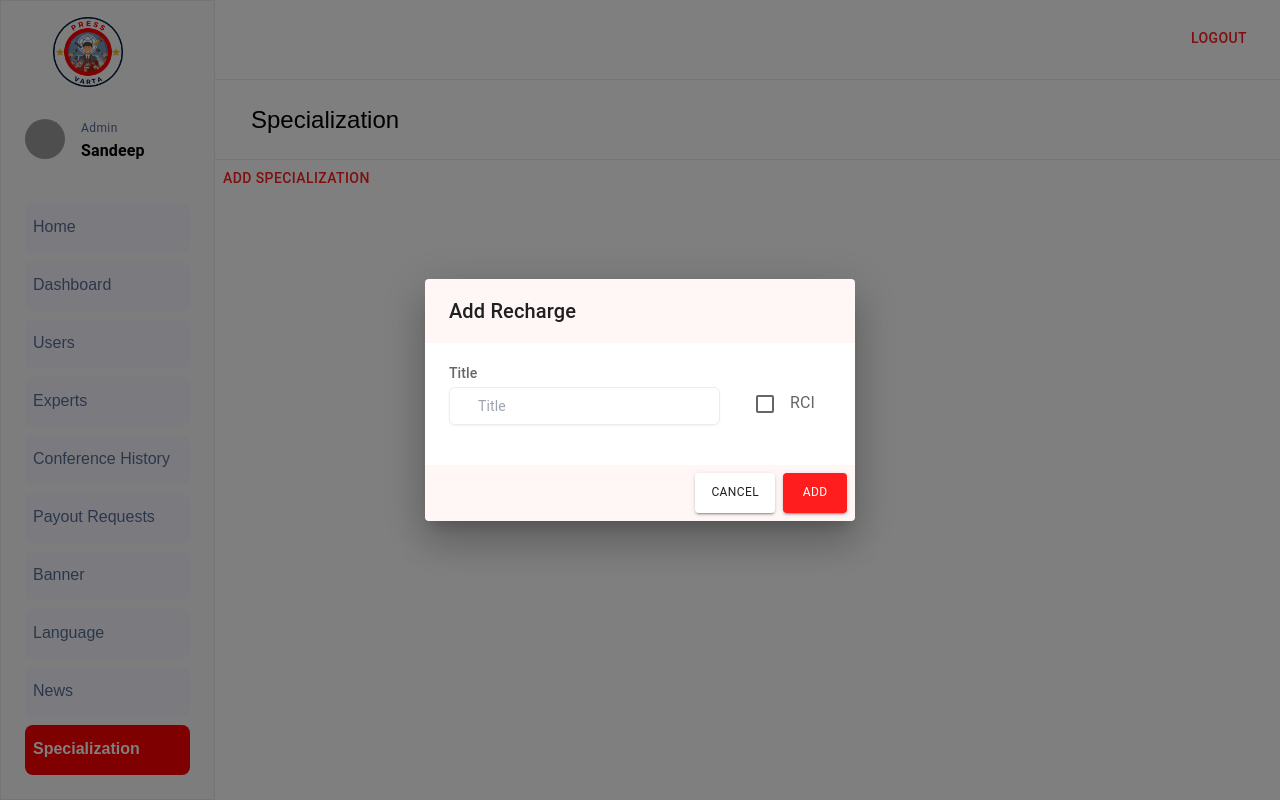
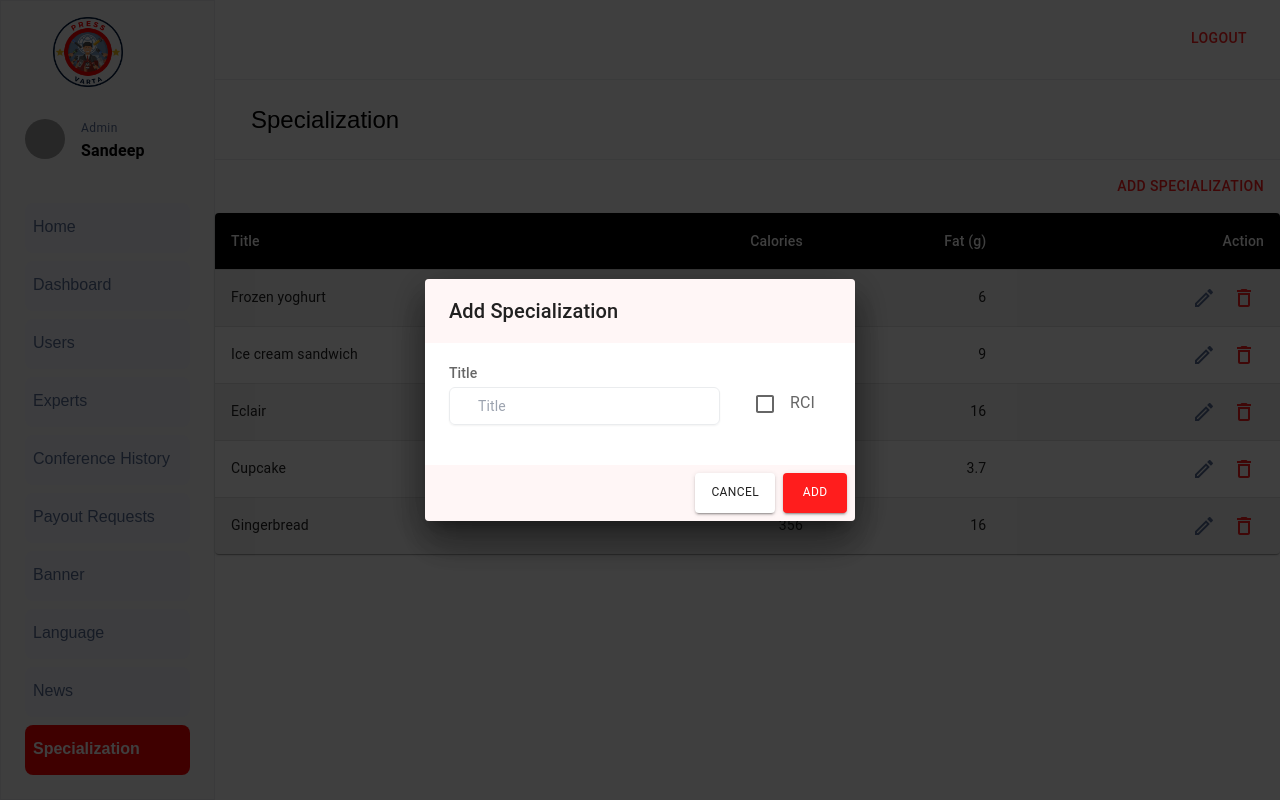
Before and after one commit to sandeepchakradhar/Adminastro, a React (Create React App) app: page /Dashboard/Specialization in a window 1280 px wide. Both pictures are taken after a click on the button "ADD SPECIALIZATION". Built offline with nearby package versions, Linux system fonts and the light colour scheme; grey boxes are pictures that could not be loaded.

Commit message:
specialization modified
specialization modified

```diff
--- a/src/components/Form2.js
+++ b/src/components/Form2.js
@@ -39,13 +39,35 @@ const Form2 = () => {
 
   const [form2] = useFormMutation();
 
-  const onSubmit = async ({ FathersName, ReportingTypes }) => {
+  const onSubmit = async ({
+    fathersName,
+    reporter,
+    experienceDay,
+    formOf,
+    experienceMonth,
+    experienceYear,
+    permanentAddress,
+    panImg,
+    adharImg,
+    panNumber,
+    adharNumber,
+    nationality,
+    currentAddress,
+    BankHolderName,
+    AccountNumber,
+    ReferenceContact,
+    IFSC,
+    profession,
+    UPI,
+    RNI,
+    paperType,
+    language,
+    category,
+    ownerOf,
+  }) => {
     let data = new FormData();
-    data.append("FathersName", FathersName);
-    data.append("ReportingTypes", ReportingTypes);
-    data.append("FathersName", FathersName);
-    data.append("FathersName", FathersName);
-    data.append("FathersName", FathersName);
+    data.append("fathersName", fathersName);
+
 
     // if (pimage && dateOfBirth) {
     //   const res = await register1(data);
@@ -84,7 +106,7 @@ const Form2 = () => {
                   type="text"
                   className="block py-2 text-sm  rounded-md border border-secondary pl-1 pr-1  focus:border-indigo-500 focus:ring-indigo-500 sm:text-sm"
                   placeholder="Father's Name"
-                  {...register("FathersName")}
+                  {...register("fathersName")}
                 />
               </div>
             </div>
--- a/src/pages/Specialization.js
+++ b/src/pages/Specialization.js
@@ -1,10 +1,74 @@
-import { Button } from "@mui/material";
+import { Box, Button, Dialog } from "@mui/material";
 import React from "react";
 import AddSpecializationDialog from "../components/AddSpecializationDialog";
 import HeaderTwo from "../components/HeaderTwo";
+import EditOutlinedIcon from '@mui/icons-material/EditOutlined';
+import DeleteOutlineIcon from "@mui/icons-material/DeleteOutline";
+
+//  for table
+import { styled } from "@mui/material/styles";
+import Table from "@mui/material/Table";
+import TableBody from "@mui/material/TableBody";
+import TableCell, { tableCellClasses } from "@mui/material/TableCell";
+import TableContainer from "@mui/material/TableContainer";
+import TableHead from "@mui/material/TableHead";
+import TableRow from "@mui/material/TableRow";
+import Paper from "@mui/material/Paper";
+import Button2 from "../components/Button2";
+
+// for dialog box start
+import DialogActions from "@mui/material/DialogActions";
+import DialogContent from "@mui/material/DialogContent";
+import DialogContentText from "@mui/material/DialogContentText";
+import DialogTitle from "@mui/material/DialogTitle";
+import { Stack } from "@mui/material";
+import Checkbox from "@mui/material/Checkbox";
+const label = { inputProps: { "aria-label": "Checkbox demo" } };
+// for dialog box start
+
+// style for table start
+const StyledTableCell = styled(TableCell)(({ theme }) => ({
+  [`&.${tableCellClasses.head}`]: {
+    backgroundColor: theme.palette.common.black,
+    color: theme.palette.common.white,
+  },
+  [`&.${tableCellClasses.body}`]: {
+    fontSize: 14,
+  },
+}));
+
+const StyledTableRow = styled(TableRow)(({ theme }) => ({
+  "&:nth-of-type(odd)": {
+    backgroundColor: theme.palette.action.hover,
+  },
+  // hide last border
+  "&:last-child td, &:last-child th": {
+    border: 0,
+  },
+}));
+// style for table start
+
+// fake Data
+function createData(name, calories, fat, carbs, protein) {
+  return { name, calories, fat, carbs, protein };
+}
+
+const rows = [
+  createData("Frozen yoghurt", 159, 6.0, 24, 4.0),
+  createData("Ice cream sandwich", 237, 9.0, 37, 4.3),
+  createData("Eclair", 262, 16.0, 24, 6.0),
+  createData("Cupcake", 305, 3.7, 67, 4.3),
+  createData("Gingerbread", 356, 16.0, 49, 3.9),
+];
 
 const Specialization = () => {
   const [open, setOpen] = React.useState(false);
+  const [specialization, setSpecialization] = React.useState("");
+  const handleSpecializationChange = (event) => {
+    setSpecialization(event.target.value);
+  };
+
+  console.log(specialization, "specialization");
 
   const handleClickOpen = () => {
     setOpen(true);
@@ -16,7 +80,7 @@ const Specialization = () => {
   return (
     <div>
       <HeaderTwo header={"Specialization"} />
-
+      <Box className=" float-right m-2">
         <Button
           onClick={() => {
             handleClickOpen();
@@ -24,8 +88,110 @@ const Specialization = () => {
         >
           Add Specialization
         </Button>
+      </Box>
 
       <AddSpecializationDialog open={open} handleClose={handleClose} />
+
+      <TableContainer component={Paper}>
+        <Table sx={{ minWidth: 700 }} aria-label="customized table">
+          <TableHead>
+            <TableRow>
+              <StyledTableCell>Title</StyledTableCell>
+              <StyledTableCell align="right">Calories</StyledTableCell>
+              <StyledTableCell align="right">Fat&nbsp;(g)</StyledTableCell>
+              <StyledTableCell align="right">Action</StyledTableCell>
+            </TableRow>
+          </TableHead>
+          <TableBody>
+            {rows.map((row) => (
+              <StyledTableRow key={row.name}>
+                <StyledTableCell component="th" scope="row">
+                  {row.name}
+                </StyledTableCell>
+                <StyledTableCell align="right">{row.calories}</StyledTableCell>
+                <StyledTableCell align="right">{row.fat}</StyledTableCell>
+                <StyledTableCell align="right">
+                  <EditOutlinedIcon
+                    className=" mx-2"
+                    color="info"
+                    // onClick={() => handleEdit(_id)}
+                  />
+
+                  <DeleteOutlineIcon
+                    className=" mx-2"
+                    color="primary"
+                    // onClick={() => deleteLanguage({ token, _id })}
+                  />
+                </StyledTableCell>
+              </StyledTableRow>
+            ))}
+          </TableBody>
+        </Table>
+      </TableContainer>
+      <Dialog
+        open={open}
+        onClose={handleClose}
+        aria-labelledby="alert-dialog-title"
+        aria-describedby="alert-dialog-description"
+      >
+        <DialogTitle className=" bg-danger" id="alert-dialog-title">
+          {"Add Specialization"}
+        </DialogTitle>
+        <DialogContent className=" my-5">
+          <DialogContentText id="alert-dialog-description">
+            <Stack
+              direction="column"
+              justifyContent="space-evenly"
+              alignItems="flex-start"
+              spacing={4}
+            >
+              <div className=" flex  gap-2">
+                <div>
+                  <label
+                    htmlFor="price"
+                    className="block text-sm font-medium text-gray-700"
+                  >
+                    Title
+                  </label>
+                  <div className="relative mt-1 rounded-md shadow-sm">
+                    <div className="pointer-events-none absolute inset-y-0 left-0 flex items-center pl-3">
+                      <span className="text-gray-500 sm:text-xm text-xs">
+                        {/* ₹{" "} */}
+                      </span>
+                    </div>
+                    <input
+                      value={specialization}
+                      onChange={handleSpecializationChange}
+                      type="text"
+                      name="price"
+                      id="price"
+                      className="block py-2 text-sm w-full rounded-md border border-secondary pl-7 pr-12 focus:border-indigo-500 focus:ring-indigo-500 sm:text-sm"
+                      placeholder="Title"
+                    />
+                  </div>
+                </div>
+
+                <div className=" px-4 mt-5">
+                  <Checkbox {...label} />
+                  <span className="mt-3"> RCI</span>
+                </div>
+              </div>
+            </Stack>
+          </DialogContentText>
+        </DialogContent>
+        <DialogActions className=" bg-danger">
+          <Box>
+            <Button2 handleClose={handleClose} color={"wite"} name={"Cancel"} />
+          </Box>
+          <Box>
+            <Button2 name={"Add"} />
+          </Box>
+          {/* <Button onClick={handleClose}>Disagree</Button>
+          <Button onClick={handleClose} autoFocus>
+            Agree
+          </Button> */}
+        </DialogActions>
+      </Dialog>
     </div>
   );
 };
```
Lines whose indentation alone changed are shown as unchanged.
